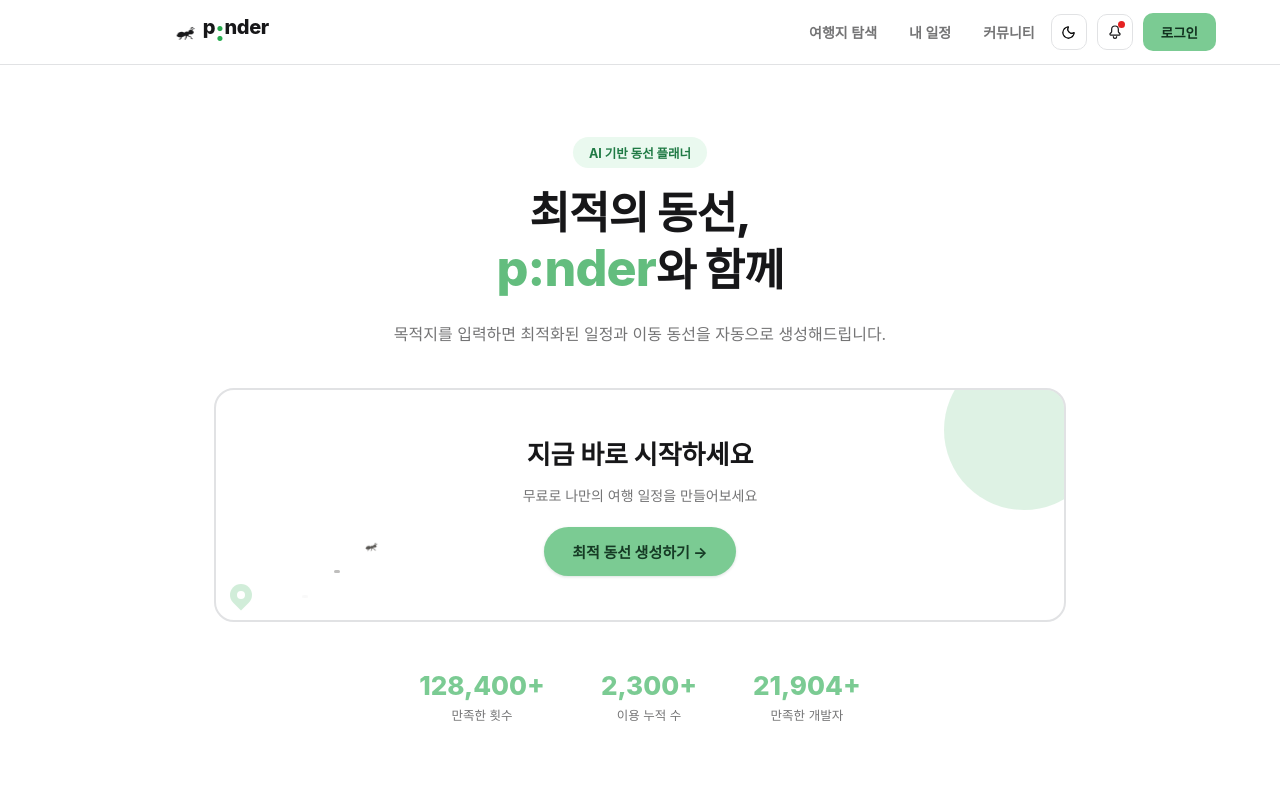
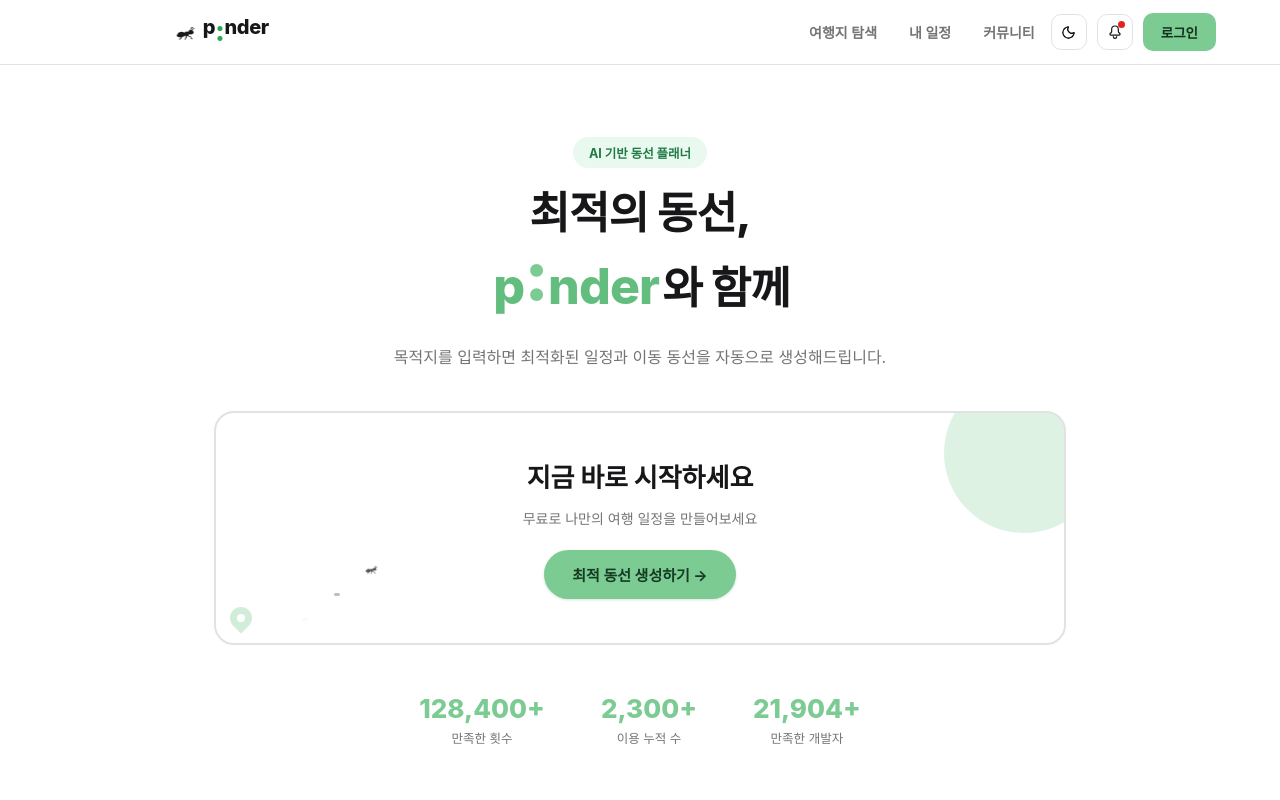
Before and after one commit to team-hello-pj/pinder, a Next.js app: page / in a window 1280 px wide. Shown: the top 800 px of the page. Built offline with nearby package versions, Linux system fonts and the light colour scheme; a web font is replaced by a local one.

Commit message:
fix(home): 히어로 타이틀에서 빠졌던 콜론 강조 색상 복원
legacy/main(home).dc.html 의 "p:nder" 표기는 콜론만 별도 색(#7BCB93)을
쓰는데, 포팅하면서 일반 텍스트로 옮겨져 빠져 있었다.

Co-Authored-By: Claude Sonnet 5 <noreply@anthropic.com>

```diff
--- a/src/app/(main)/home.module.css
+++ b/src/app/(main)/home.module.css
@@ -37,7 +37,15 @@
 
 .brand {
   color: #63bd7e;
-  font-size: 1.14em;
+  font-size: 50px;
+  padding: 1px 3px;
+}
+
+.brandColon {
+  color: var(--pd-brand);
+  font-size: 1.4em;
+  position: relative;
+  top: -0.05em;
 }
 
 .lead {
--- a/src/app/(main)/page.tsx
+++ b/src/app/(main)/page.tsx
@@ -52,7 +52,10 @@ export default function HomePage() {
         <h1 className={styles.title}>
           최적의 동선,
           <br />
-          <span className={styles.brand}>p:nder</span>와 함께
+          <span className={styles.brand}>
+            p<span className={styles.brandColon}>:</span>nder
+          </span>
+          {'와 함께'}
         </h1>
         <p className={styles.lead}>
           목적지를 입력하면 최적화된 일정과 이동 동선을 자동으로 생성해드립니다.
```
